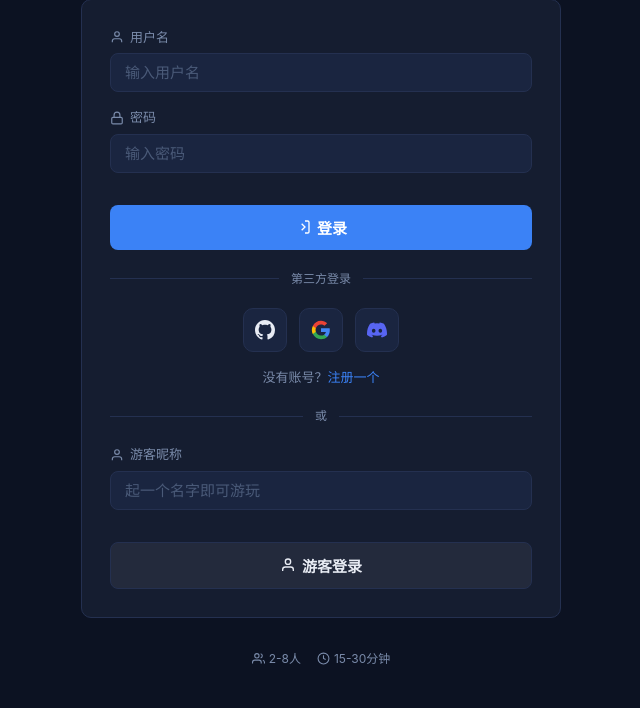
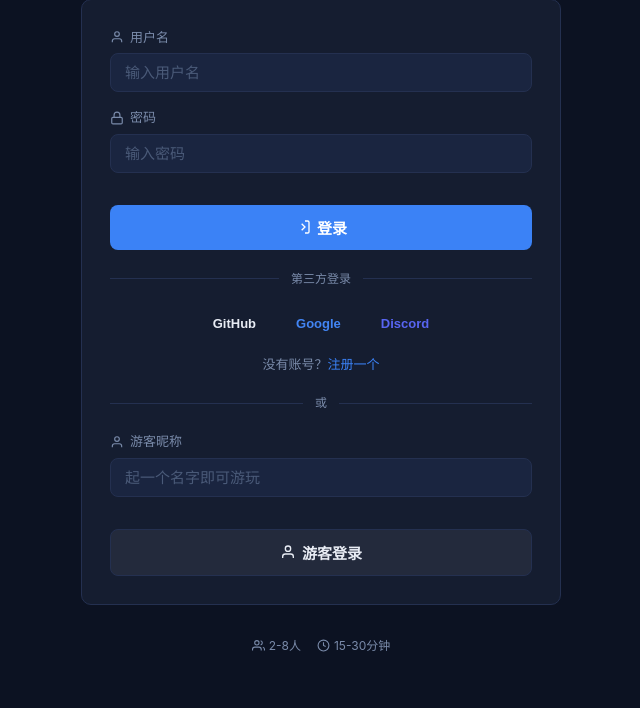
Before and after one commit to zz632/city-war, a Flask app: page / in a window 1280 px wide. Shown: the part 231-939 px from the top of the page, without its empty margins (319-959 px from the left). After the commit the page ends 883 px from the top, so only its background shows below. Run offline with Flask 3, Linux system fonts and the light colour scheme; some libraries are stand-ins or nearby versions.

Commit message:
auto update 2026-06-27 13:19:17

```diff
--- a/static/css/main.css
+++ b/static/css/main.css
@@ -240,32 +240,24 @@ body {
 }
 .oauth-btns {
     display: flex;
-    gap: 12px;
+    gap: 8px;
     justify-content: center;
+    flex-wrap: wrap;
 }
-.oauth-btn {
-    width: 44px;
-    height: 44px;
-    border-radius: 10px;
-    border: 1px solid var(--border);
-    background: var(--bg-input);
+.oauth-btn-text {
+    padding: 8px 16px;
+    border-radius: 8px;
+    border: none;
+    background: transparent;
+    color: var(--c, var(--text));
+    font-size: 13px;
+    font-weight: 600;
     cursor: pointer;
-    display: flex;
-    align-items: center;
-    justify-content: center;
     transition: all .15s;
-    padding: 0;
 }
-.oauth-btn svg {
-    width: 20px;
-    height: 20px;
-}
-.oauth-btn:hover {
-    border-color: var(--primary);
+.oauth-btn-text:hover {
     background: rgba(59,130,246,.08);
 }
-.oauth-github svg { color: #e8ecf4; }
-.oauth-discord svg { color: #5865F2; }
 
 /* 模态框 */
 .modal-overlay {
--- a/templates/index.html
+++ b/templates/index.html
@@ -45,16 +45,9 @@
                 <div id="oauth-section" class="oauth-section">
                     <div class="divider"><span>第三方登录</span></div>
                     <div class="oauth-btns">
-                        <button class="oauth-btn oauth-github" onclick="oauthLogin('github')" title="GitHub 登录">
-                            <svg viewBox="0 0 24 24" width="20" height="20"><path fill="#e8ecf4" d="M12 0C5.37 0 0 5.37 0 12c0 5.31 3.435 9.795 8.205 11.385.6.105.825-.255.825-.57 0-.285-.015-1.23-.015-2.235-3.015.555-3.795-.735-4.035-1.41-.135-.345-.72-1.41-1.23-1.695-.42-.225-1.02-.78-.015-.795.945-.015 1.62.87 1.845 1.23 1.08 1.815 2.805 1.305 3.495.99.105-.78.42-1.305.765-1.605-2.67-.3-5.46-1.335-5.46-5.925 0-1.305.465-2.385 1.23-3.225-.12-.3-.54-1.53.12-3.18 0 0 1.005-.315 3.3 1.23.96-.27 1.98-.405 3-.405s2.04.135 3 .405c2.295-1.56 3.3-1.23 3.3-1.23.66 1.65.24 2.88.12 3.18.765.84 1.23 1.905 1.23 3.225 0 4.605-2.805 5.625-5.475 5.925.435.375.81 1.095.81 2.22 0 1.605-.015 2.895-.015 3.3 0 .315.225.69.825.57A12.02 12.02 0 0024 12c0-6.63-5.37-12-12-12z"/></svg>
-                        </button>
-                        <button class="oauth-btn oauth-google" onclick="oauthLogin('google')" title="Google 登录">
-                            <svg viewBox="0 0 24 24" width="20" height="20"><path d="M22.56 12.25c0-.78-.07-1.53-.2-2.25H12v4.26h5.92a5.06 5.06 0 01-2.2 3.32v2.77h3.57c2.08-1.92 3.28-4.74 3.28-8.1z" fill="#4285F4"/><path d="M12 23c2.97 0 5.46-.98 7.28-2.66l-3.57-2.77c-.98.66-2.23 1.06-3.71 1.06-2.86 0-5.29-1.93-6.16-4.53H2.18v2.84C3.99 20.53 7.7 23 12 23z" fill="#34A853"/><path d="M5.84 14.09c-.22-.66-.35-1.36-.35-2.09s.13-1.43.35-2.09V7.07H2.18C1.43 8.55 1 10.22 1 12s.43 3.45 1.18 4.93l2.85-2.22.81-.62z" fill="#FBBC05"/><path d="M12 5.38c1.62 0 3.06.56 4.21 1.64l3.15-3.15C17.45 2.09 14.97 1 12 1 7.7 1 3.99 3.47 2.18 7.07l3.66 2.84c.87-2.6 3.3-4.53 6.16-4.53z" fill="#EA4335"/></svg>
-                        </button>
-                        <button class="oauth-btn oauth-discord" onclick="oauthLogin('discord')" title="Discord 登录">
-                            <svg viewBox="0 0 24 24" width="20" height="20"><path fill="#5865F2" d="M20.317 4.37a19.791 19.791 0 00-4.885-1.515.074.074 0 00-.079.037c-.21.375-.444.864-.608 1.25a18.27 18.27 0 00-5.487 0 12.64 12.64 0 00-.617-1.25.077.077 0 00-.079-.037A19.736 19.736 0 003.677 4.37a.07.07 0 00-.032.027C.533 9.046-.32 13.58.099 18.057a.082.082 0 00.031.057 19.9 19.9 0 005.993 3.03.078.078 0 00.084-.028c.462-.63.874-1.295 1.226-1.994a.076.076 0 00-.041-.106 13.107 13.107 0 01-1.872-.892.077.077 0 01-.008-.128 10.2 10.2 0 00.372-.292.074.074 0 01.077-.01c3.928 1.793 8.18 1.793 12.062 0a.074.074 0 01.078.01c.12.098.246.198.373.292a.077.077 0 01-.006.127 12.299 12.299 0 01-1.873.892.077.077 0 00-.041.107c.36.698.772 1.362 1.225 1.993a.076.076 0 00.084.028 19.839 19.839 0 006.002-3.03.077.077 0 00.032-.054c.5-5.177-.838-9.674-3.549-13.66a.061.061 0 00-.031-.03zM8.02 15.33c-1.183 0-2.157-1.085-2.157-2.419 0-1.333.956-2.419 2.157-2.419 1.21 0 2.176 1.095 2.157 2.42 0 1.333-.956 2.418-2.157 2.418zm7.975 0c-1.183 0-2.157-1.085-2.157-2.419 0-1.333.955-2.419 2.157-2.419 1.21 0 2.176 1.095 2.157 2.42 0 1.333-.946 2.418-2.157 2.418z"/></svg>
-                        </button>
-
+                        <button class="oauth-btn-text" onclick="oauthLogin('github')" style="--c:#e8ecf4">GitHub</button>
+                        <button class="oauth-btn-text" onclick="oauthLogin('google')" style="--c:#4285F4">Google</button>
+                        <button class="oauth-btn-text" onclick="oauthLogin('discord')" style="--c:#5865F2">Discord</button>
                     </div>
                 </div>
                 <p class="auth-switch">没有账号？<a href="#" id="showRegister">注册一个</a></p>
```
